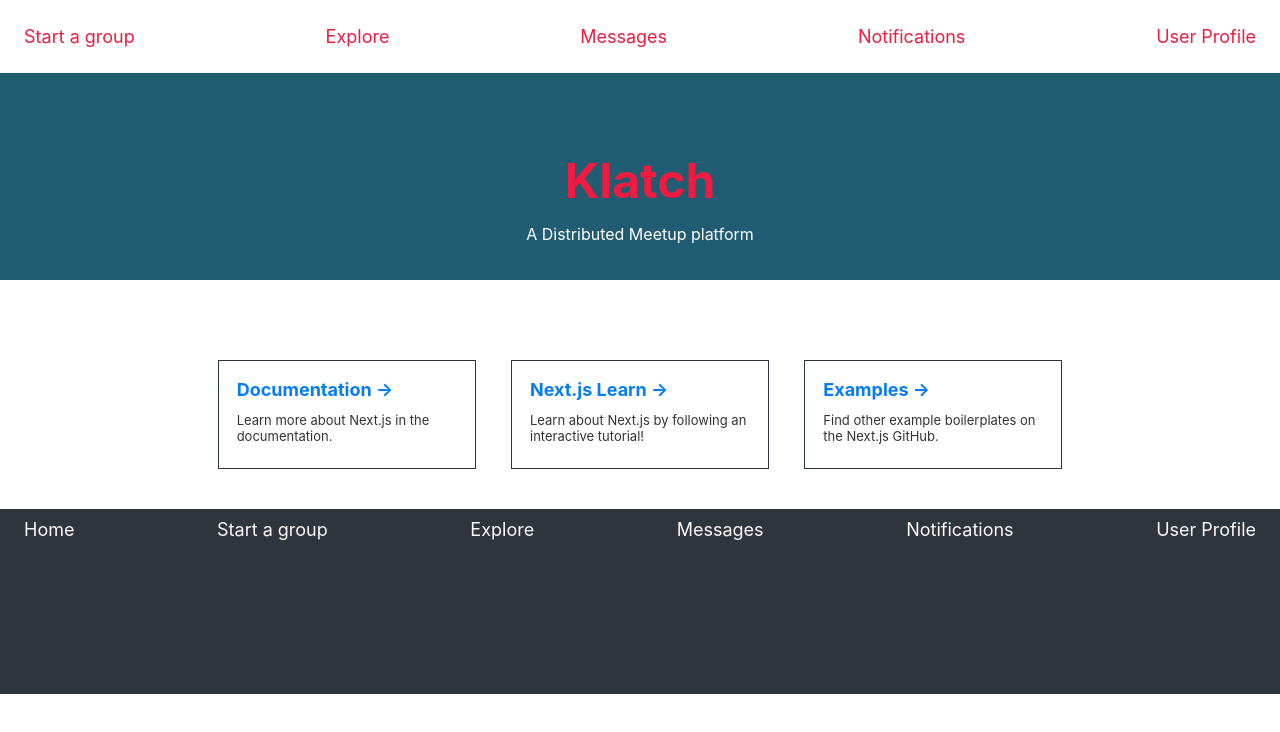
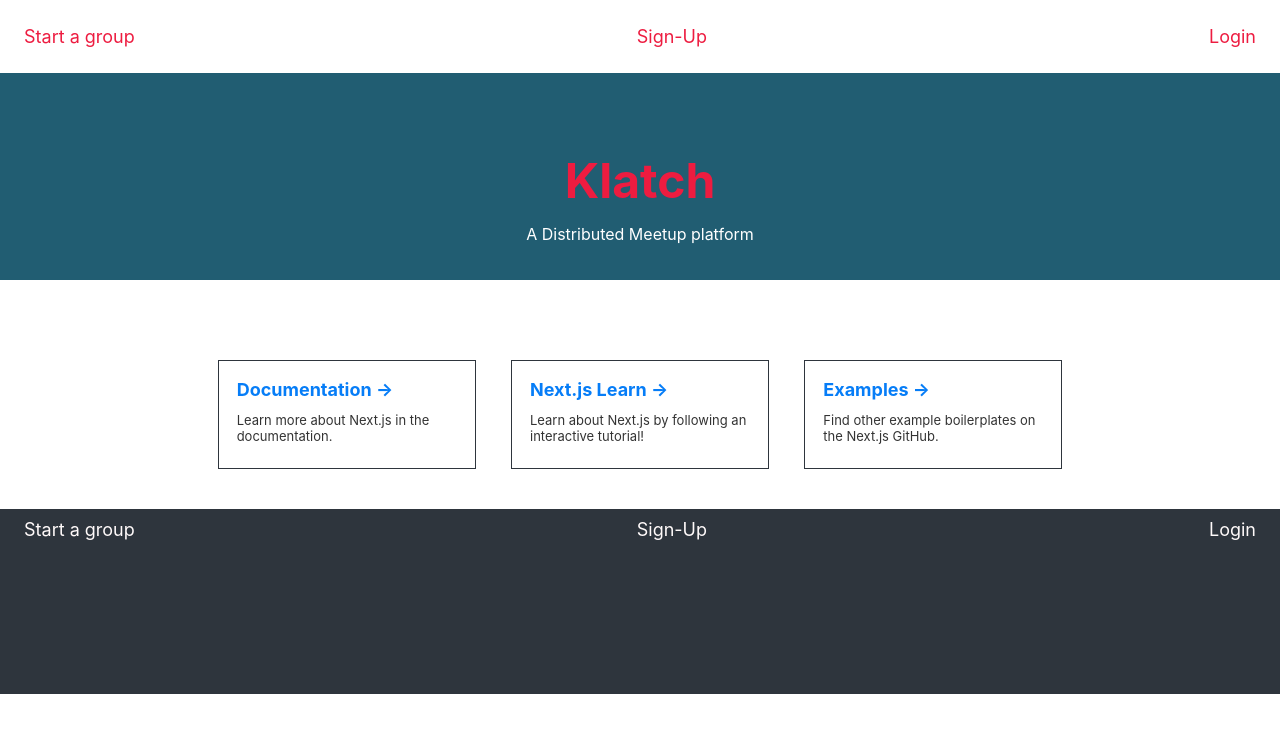
Before and after one commit to tesla809/Klatch, a Next.js app: page / in a window 1280 px wide. Shown: the top 732 px of the page. Built offline with nearby package versions, Linux system fonts and the light colour scheme.

Commit message:
refactored footer.js to be more flexible.

```diff
--- a/components/footer.js
+++ b/components/footer.js
@@ -1,27 +1,16 @@
 import React from 'react'
 import Link from 'next/link'
 
-const linkArray = [
-  { href: '', label: 'Start a group' },
-  { href: '', label: 'Explore' },
-  { href: '', label: 'Messages' },
-  { href: '', label: 'Notifications' },
-  { href: '', label: 'User Profile' },
-];
 
-const links = linkArray.map(link => {
+const Footer = ({data}) => {
+  const links = data.map(link => {
     link.key = `nav-link-${link.href}-${link.label}`
     return link
   })
 
-const Footer = () => (
+  return (
     <nav>
       <ul>
-      <li>
-        <Link href='/'>
-          <a>Home</a>
-        </Link>
-      </li>
         {links.map(({ key, href, label }) => (
           <li key={key}>
             <a href={href}>{label}</a>
@@ -60,5 +49,6 @@ const Footer = () => (
       `}</style>
     </nav>
   )
+}
 
 export default Footer;
--- a/components/landingHeaderData.js
+++ b/components/landingHeaderData.js
@@ -1,9 +1,7 @@
 const linkArray = [
   { href: '', label: 'Start a group' },
-  { href: '', label: 'Explore' },
-  { href: '', label: 'Messages' },
-  { href: '', label: 'Notifications' },
-  { href: '', label: 'User Profile' },
+  { href: '', label: 'Sign-Up' },
+  { href: '', label: 'Login' },
 ];
 
 export default linkArray;
```
Lines whose indentation alone changed are shown as unchanged.
